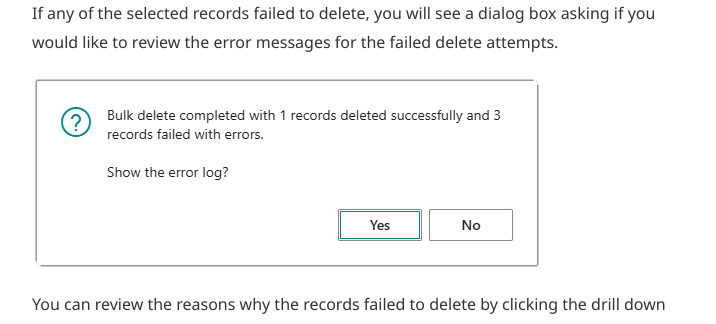
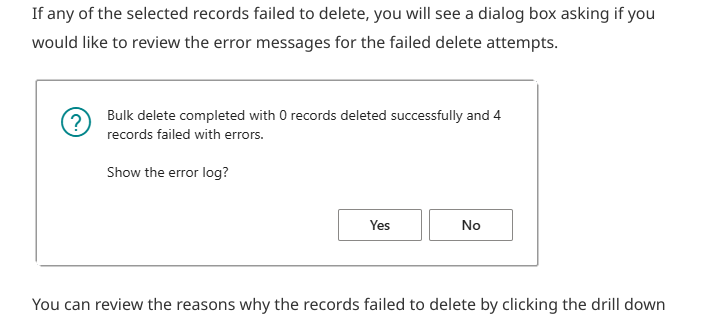
Before and after one commit to BCAppsLimited/BulkDelete, a Jekyll site: the page built from usage-scenarios.md, in a window 1280 px wide. Shown: the part 1739-2063 px from the top of the page, without its empty margins (38-754 px from the left). Built offline with Jekyll 4.4.1, drawn with Linux system fonts in a browser that asks for light colours; some web fonts are replaced.

Commit message:
Fix delete selected results dialog

```diff
--- a/usage-scenarios.md
+++ b/usage-scenarios.md
@@ -44,7 +44,7 @@ Select **Yes** to continue with the delete. The system will attempt to delete ea
 
 If any of the selected records failed to delete, you will see a dialog box asking if you would like to review the error messages for the failed delete attempts.
 
-![Image showing the results of the bulk delete.](/screenshots/usagescenarios/CompleteWith1OK3Fail.png)
+![Image showing the results of the bulk delete.](/screenshots/usagescenarios/CompleteWith4Fail.png)
 
 You can review the reasons why the records failed to delete by clicking the drill down on the **Failed to Delete** count to see the **Delete Requests** page.
 
```
Also changed, not shown: screenshots/usagescenarios/CompleteWith4Fail.png (added).
